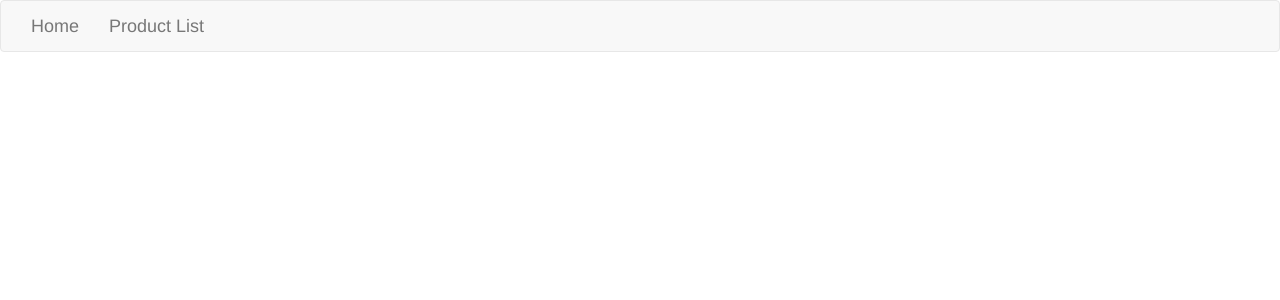
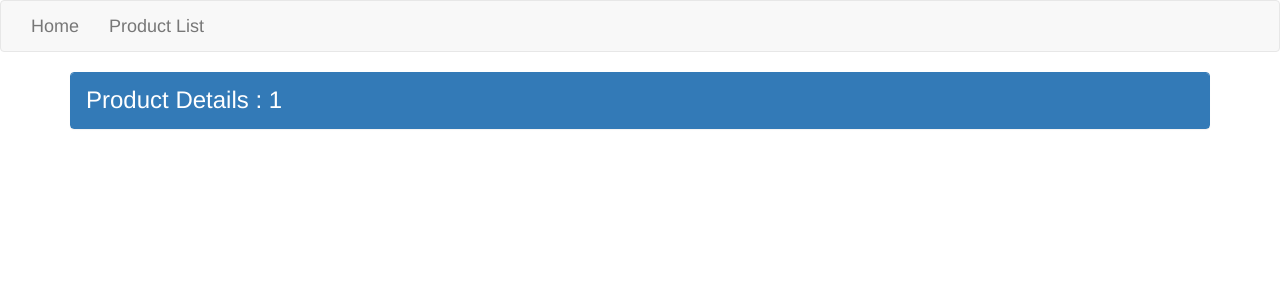
Before and after one commit to tahanyFawzy1994/Angular-Product-tutorial-Code, an Angular app in the folder APM-Start/: page /product/1 in a window 1280 px wide. Shown: the top 300 px of the page. Built offline with nearby package versions, Linux system fonts and the light colour scheme.

Commit message:
Passing Parameters to a Route

```diff
--- a/APM-Start/src/app/app.module.ts
+++ b/APM-Start/src/app/app.module.ts
@@ -26,7 +26,7 @@ import { WelcomeComponent } from './home/welcome.component';
     RouterModule.forRoot([
       {path : 'products' , component : ProductListComponent},
       {path : 'welcome' , component : WelcomeComponent},
-      {path : 'product/:id' , component : ProductDetailComponent},
+      {path : 'product/:id' , component : ProductDetailComponent},//to pass parameter
       {path : '' ,redirectTo:'welcome', pathMatch : 'full'},//the default if nothing entered or on the application load
       {path : '**' , redirectTo:'welcome', pathMatch : 'full'}//for any other path
     ])
--- a/APM-Start/src/app/products/product-detail.component.html
+++ b/APM-Start/src/app/products/product-detail.component.html
@@ -1,3 +1,8 @@
-<div class = "">
+<div class='panel panel-primary'>
+        <div class='panel-heading'>
+            {{pageTitle}}
+        </div>
 
-</div>
+
+
+    </div>
--- a/APM-Start/src/app/products/product-detail.component.ts
+++ b/APM-Start/src/app/products/product-detail.component.ts
@@ -1,11 +1,24 @@
 import { IProduct } from "./product";
 import { Component } from "@angular/core";
+import { ActivatedRoute } from "@angular/router";
+import { OnInit } from "@angular/core/src/metadata/lifecycle_hooks";
 
 @Component({
     templateUrl : 'product-detail.component.html'
 })
 
-export class ProductDetailComponent{
+export class ProductDetailComponent implements OnInit{
+    ngOnInit(): void {
+        let id = this.routeObj.snapshot.params['id'];
+        //snapshot because we will initialise every time we visit the page ,
+        //use observable if the id will change in the same page
+        this.pageTitle += ' : ' + id;
+    }
     pageTitle : string = 'Product Details';
     product :IProduct;
+
+    constructor(private routeObj : ActivatedRoute){
+
+    }
+
 }
--- a/APM-Start/src/app/products/product-list.component.html
+++ b/APM-Start/src/app/products/product-list.component.html
@@ -34,7 +34,8 @@
                     <td><img *ngIf = 'showImage'
                         [src]='product.imageUrl'
                         [style.width.px]='imageSize'/></td>
-                    <td>{{product.productName}}</td>
+                    <td><a [routerLink] ="['/product',product.productId]">
+                        {{product.productName}}</a></td>
                     <td>{{product.productCode |lowercase}}</td>
                     <td>{{product.releaseDate}}</td>
                     <td>{{product.price | currency:'USD':true:'1.3-3'}}</td>
```
